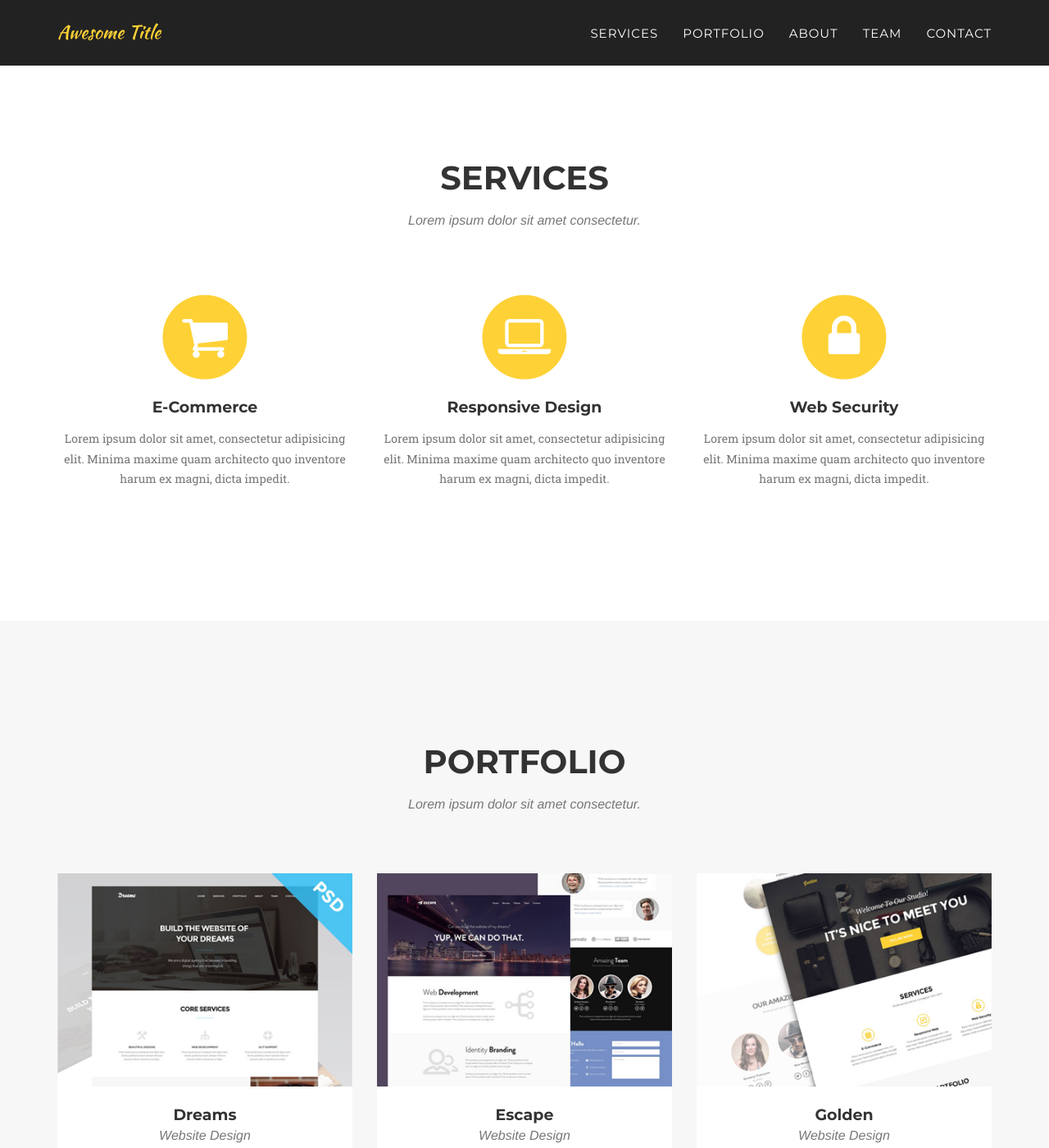
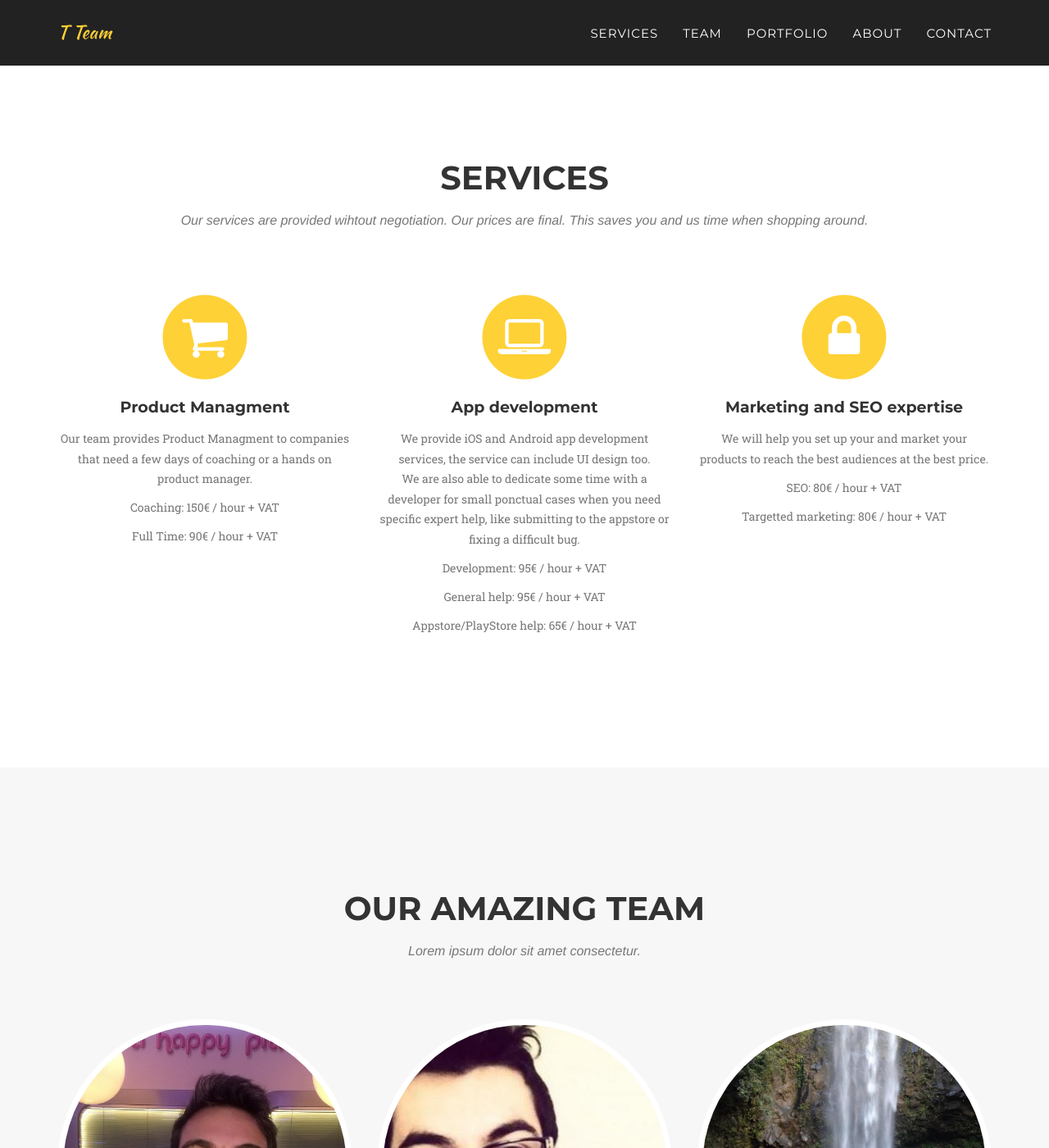
Before and after one commit to mariodourado/teamsite, a Jekyll site: the page built from index.html, in a window 1280 px wide and 1400 px high, scrolled down 713 px. Shown: the whole window at 82% size. Built offline with Jekyll 4.4.1, drawn with Linux system fonts in a browser that asks for light colours; some web fonts are replaced; some of the changed text lies outside the part shown.

Commit message:
Team + services draft

```diff
--- a/_config.yml
+++ b/_config.yml
@@ -2,16 +2,17 @@ url: https://jonasman.github.com
 baseurl: /teamsite
 
 # Site settings
-title: Awesome Title
+title: T Team
 email: your-email@domain.com
 description: "Write an awesome description for your new site here. You can edit this line in _config.yml. It will appear in your document head meta (for Google search results) and in your feed.xml site description."
 
 
 # Team names, titles and social links
 people:
-- name: Kay Garland
+- name: João Nunes
   pic: 1
-  position: Lead Designer
+  position: Co-founder - Lead iOS developer and Product Manager
+  description: Passionate about iOS and creating great products. João works at Zalando where he has aquired most of his experience.
   social:
     - title: twitter
       url: #
@@ -20,9 +21,10 @@ people:
     - title: stack-overflow
       url: #
 
-- name: Larry Parker
+- name: Luis Ramalho
   pic: 2
-  position: Lead Marketer
+  position: Lead Marketer, Frontend and Android developer
+  description: Luis works at Smartly where he is using his marketing and ads knowledge. Luis has studied computer science and is passionate about developing Android apps, building websites and creating great products. He is also an expert in phisioterapy.
   social:
     - title: twitter
       url: #
@@ -31,9 +33,10 @@ people:
     - title: linkedin
       url: #
 
-- name: Diana Petersen
+- name: Javier Martinez
   pic: 3
-  position: Lead Developer
+  position: Senior Product Manager
+  description: Javier has been working for top e-commerce compannies like Zalando and now he is currently at Amazon. Javier excells at Product managment, scrum master and has very strong communications skills.
   social:
     - title: twitter
       url: #
@@ -57,8 +60,8 @@ social:
 
 # Postal address (add as many lines as necessary)
 address:
-  - line: 3481 Melrose Place
-  - line: Beverly Hills, CA 90210
+  - line:
+  - line: Europe
 
 # Build settings
 markdown: kramdown
--- a/_includes/header.html
+++ b/_includes/header.html
@@ -22,13 +22,13 @@
                         <a class="page-scroll" href="#services">Services</a>
                     </li>
                     <li>
+                        <a class="page-scroll" href="#team">Team</a>
+                    </li>
+                    <li>
                         <a class="page-scroll" href="#portfolio">Portfolio</a>
                     </li>
                     <li>
                         <a class="page-scroll" href="#about">About</a>
-                    </li>
-                    <li>
-                        <a class="page-scroll" href="#team">Team</a>
                     </li>
                     <li>
                         <a class="page-scroll" href="#contact">Contact</a>
--- a/_includes/services.html
+++ b/_includes/services.html
@@ -4,7 +4,7 @@
             <div class="row">
                 <div class="col-lg-12 text-center">
                     <h2 class="section-heading">Services</h2>
-                    <h3 class="section-subheading text-muted">Lorem ipsum dolor sit amet consectetur.</h3>
+                    <h3 class="section-subheading text-muted">Our services are provided wihtout negotiation. Our prices are final. This saves you and us time when shopping around.</h3>
                 </div>
             </div>
             <div class="row text-center">
@@ -13,24 +13,31 @@
                         <i class="fa fa-circle fa-stack-2x text-primary"></i>
                         <i class="fa fa-shopping-cart fa-stack-1x fa-inverse"></i>
                     </span>
-                    <h4 class="service-heading">E-Commerce</h4>
-                    <p class="text-muted">Lorem ipsum dolor sit amet, consectetur adipisicing elit. Minima maxime quam architecto quo inventore harum ex magni, dicta impedit.</p>
+                    <h4 class="service-heading">Product Managment</h4>
+                    <p class="text-muted">Our team provides Product Managment to companies that need a few days of coaching or a hands on product manager.</p>
+                    <p class="text-muted">Coaching: 150€ / hour + VAT</p>
+                    <p class="text-muted">Full Time: 90€ / hour + VAT</p>
                 </div>
                 <div class="col-md-4">
                     <span class="fa-stack fa-4x">
                         <i class="fa fa-circle fa-stack-2x text-primary"></i>
                         <i class="fa fa-laptop fa-stack-1x fa-inverse"></i>
                     </span>
-                    <h4 class="service-heading">Responsive Design</h4>
-                    <p class="text-muted">Lorem ipsum dolor sit amet, consectetur adipisicing elit. Minima maxime quam architecto quo inventore harum ex magni, dicta impedit.</p>
+                    <h4 class="service-heading">App development</h4>
+                    <p class="text-muted">We provide iOS and Android app development services, the service can include UI design too.<br>We are also able to dedicate some time with a developer for small ponctual cases when you need specific expert help, like submitting to the appstore or fixing a difficult bug.</p>
+                    <p class="text-muted">Development: 95€ / hour + VAT</p>
+                    <p class="text-muted">General help: 95€ / hour + VAT</p>
+                    <p class="text-muted">Appstore/PlayStore help: 65€ / hour + VAT</p>
                 </div>
                 <div class="col-md-4">
                     <span class="fa-stack fa-4x">
                         <i class="fa fa-circle fa-stack-2x text-primary"></i>
                         <i class="fa fa-lock fa-stack-1x fa-inverse"></i>
                     </span>
-                    <h4 class="service-heading">Web Security</h4>
-                    <p class="text-muted">Lorem ipsum dolor sit amet, consectetur adipisicing elit. Minima maxime quam architecto quo inventore harum ex magni, dicta impedit.</p>
+                    <h4 class="service-heading">Marketing and SEO expertise</h4>
+                    <p class="text-muted">We will help you set up your and market your products to reach the best audiences at the best price.</p>
+                    <p class="text-muted">SEO: 80€ / hour + VAT</p>
+                    <p class="text-muted">Targetted marketing: 80€ / hour + VAT</p>
                 </div>
             </div>
         </div>
--- a/_includes/team.html
+++ b/_includes/team.html
@@ -14,6 +14,7 @@
                         <img src="img/team/{{ member.pic }}.jpg" class="img-responsive img-circle" alt="">
                         <h4>{{ member.name }}</h4>
                         <p class="text-muted">{{ member.position }}</p>
+                        <p class="text-muted">{{ member.description }}</p>
                         <ul class="list-inline social-buttons">
                             {% for network in member.social %}
                             <li>
--- a/_layouts/default.html
+++ b/_layouts/default.html
@@ -8,9 +8,9 @@
 
     {% include header.html %}
     {% include services.html %}
+    {% include team.html %}
     {% include portfolio_grid.html %}
     {% include about.html %}
-    {% include team.html %}
     {% include clients.html %}
     {% include contact.html %}
     {% include footer.html %}
```
Also changed, not shown: img/team/1.jpg, img/team/2.jpg, img/team/3.jpg, 2 other files.
